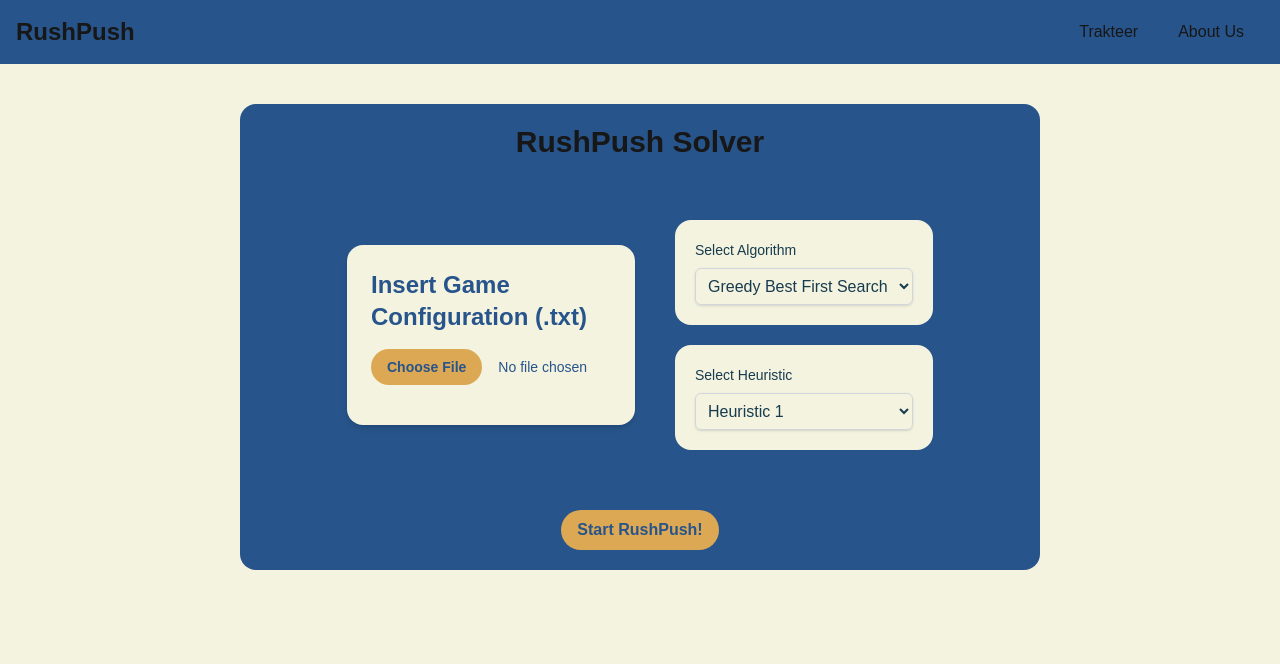
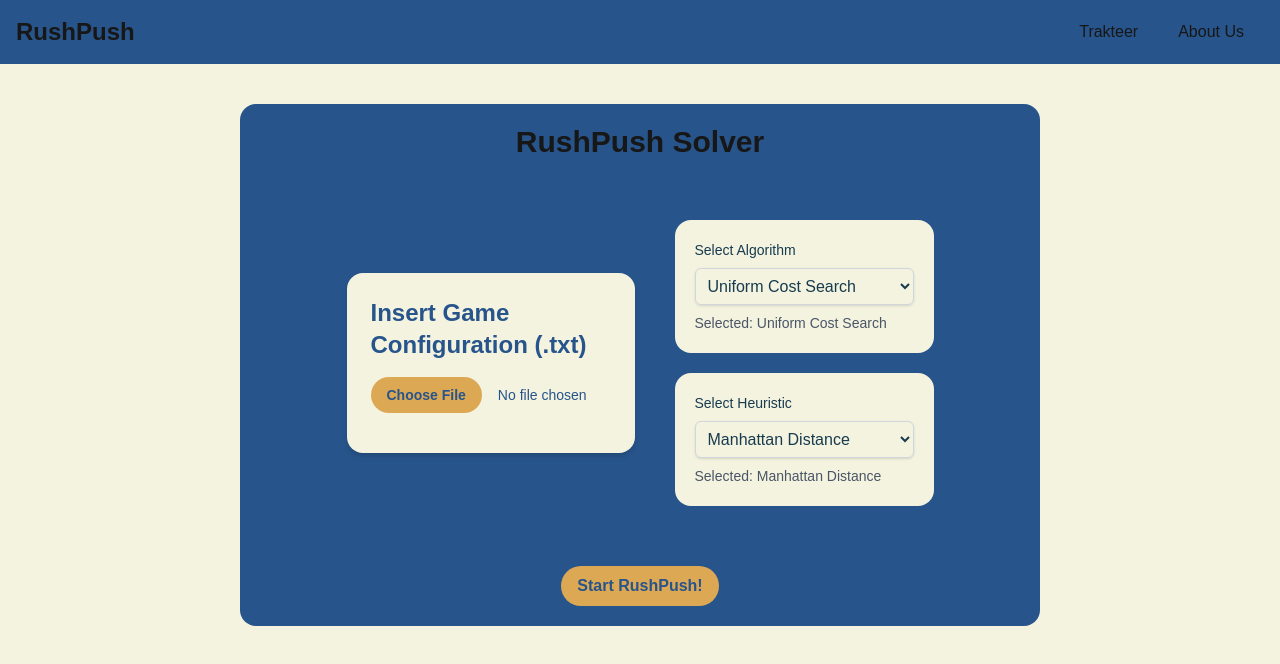
Before and after one commit to Azzkaaaa/Tucil3_13523128_13523137, a Next.js app: page / in a window 1280 px wide. Shown: the top 664 px of the page. Built offline with nearby package versions, Linux system fonts and the light colour scheme.

Commit message:
feat: change store used by algoinput and heuristicinput

```diff
--- a/src/components/AlgoInput.tsx
+++ b/src/components/AlgoInput.tsx
@@ -1,6 +1,7 @@
 "use client";
 
-import useInputSearchStore from "@/store/InputSearchStore";
+import useGameStore from "@/store/GameStore";
+import { AlgorithmType } from "@/store/GameStore";
 import React, { ChangeEvent } from "react";
 
 interface Algorithm {
@@ -9,19 +10,19 @@ interface Algorithm {
 }
 
 const AlgoInput = () => {
-  const selectedAlgorithm = useInputSearchStore((state) => state.selectedAlgorithm);
-  const setAlgorithm = useInputSearchStore((state) => state.setAlgorithm);
+  const selectedAlgorithm = useGameStore((state) => state.selectedAlgorithm);
+  const setAlgorithm = useGameStore((state) => state.setAlgorithm);
 
   // List of algorithms
   const algorithms: Algorithm[] = [
-    { value: "gbfs", label: "Greedy Best First Search" },
-    { value: "ucs", label: "Uniform Cost Search" },
-    { value: "a-star", label: "A* Search" },
+    { value: AlgorithmType.UCS, label: "Uniform Cost Search" },
+    { value: AlgorithmType.GBFS, label: "Greedy Best-First Search" },
+    { value: AlgorithmType.ASTAR, label: "A* Search" },
   ];
 
   const handleChange = (e: ChangeEvent<HTMLSelectElement>): void => {
     e.preventDefault();
-    const selectedValue = e.target.value;
+    const selectedValue = e.target.value as AlgorithmType;
     setAlgorithm(selectedValue);
   };
 
--- a/src/components/HeuristicInput.tsx
+++ b/src/components/HeuristicInput.tsx
@@ -1,6 +1,7 @@
 "use client";
 
-import useInputSearchStore from "@/store/InputSearchStore";
+import useGameStore from "@/store/GameStore";
+import { HeuristicType } from "@/store/GameStore";
 import React, { ChangeEvent } from "react";
 
 interface Heuristic {
@@ -9,19 +10,19 @@ interface Heuristic {
 }
 
 const HeuristicInput = () => {
-  const setHeuristic = useInputSearchStore((state) => state.setHeuristic);
-  const selectedHeuristic = useInputSearchStore((state) => state.selectedHeuristic);
+  const setHeuristic = useGameStore((state) => state.setHeuristic);
+  const selectedHeuristic = useGameStore((state) => state.selectedHeuristic);
 
   // List of heuristics
   const heuristics: Heuristic[] = [
-    { value: "1", label: "Heuristic 1" },
-    { value: "2", label: "Heuristic 2" },
-    { value: "3", label: "Heuristic 3" },
+    { value: HeuristicType.MANHATTAN, label: "Manhattan Distance" },
+    { value: HeuristicType.BLOCKING, label: "Blocking Pieces" },
+    { value: HeuristicType.DISTANCE, label: "Distance to Exit" },
   ];
 
   const handleChange = (e: ChangeEvent<HTMLSelectElement>): void => {
     e.preventDefault();
-    const selectedValue = e.target.value;
+    const selectedValue = e.target.value as HeuristicType;
     setHeuristic(selectedValue);
   };
 
```
